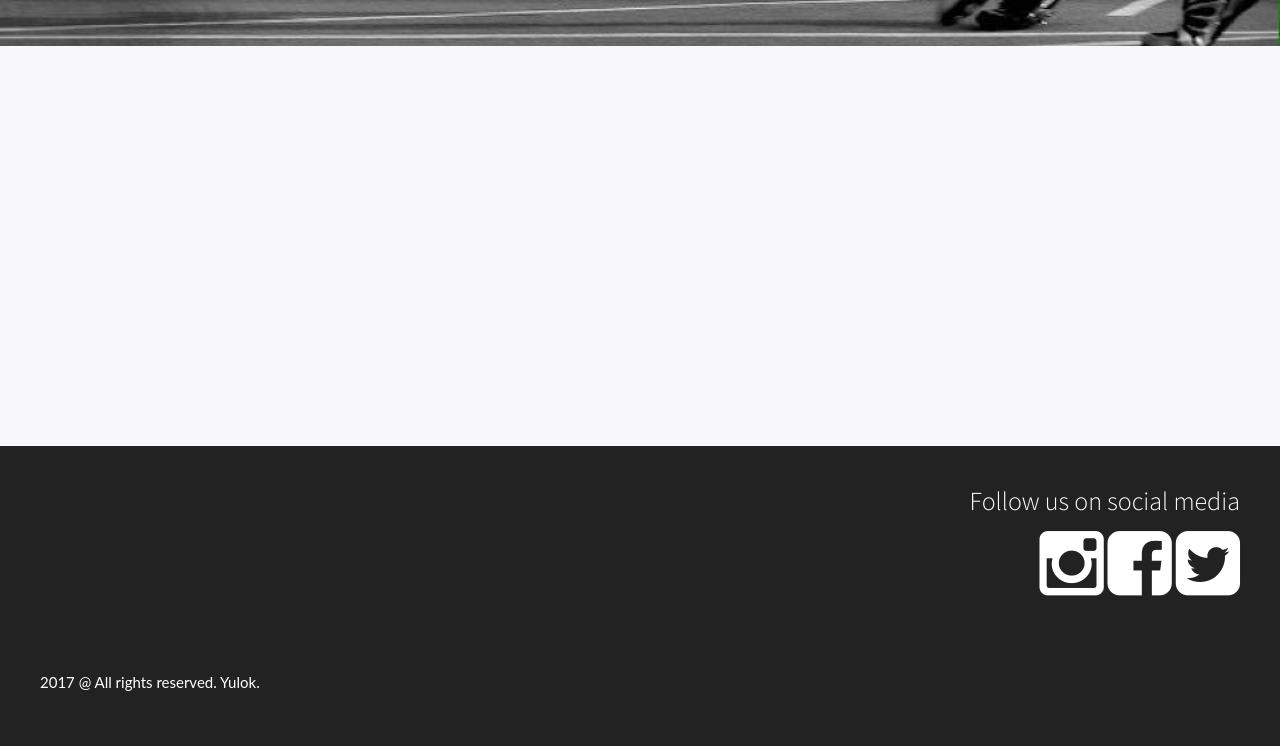
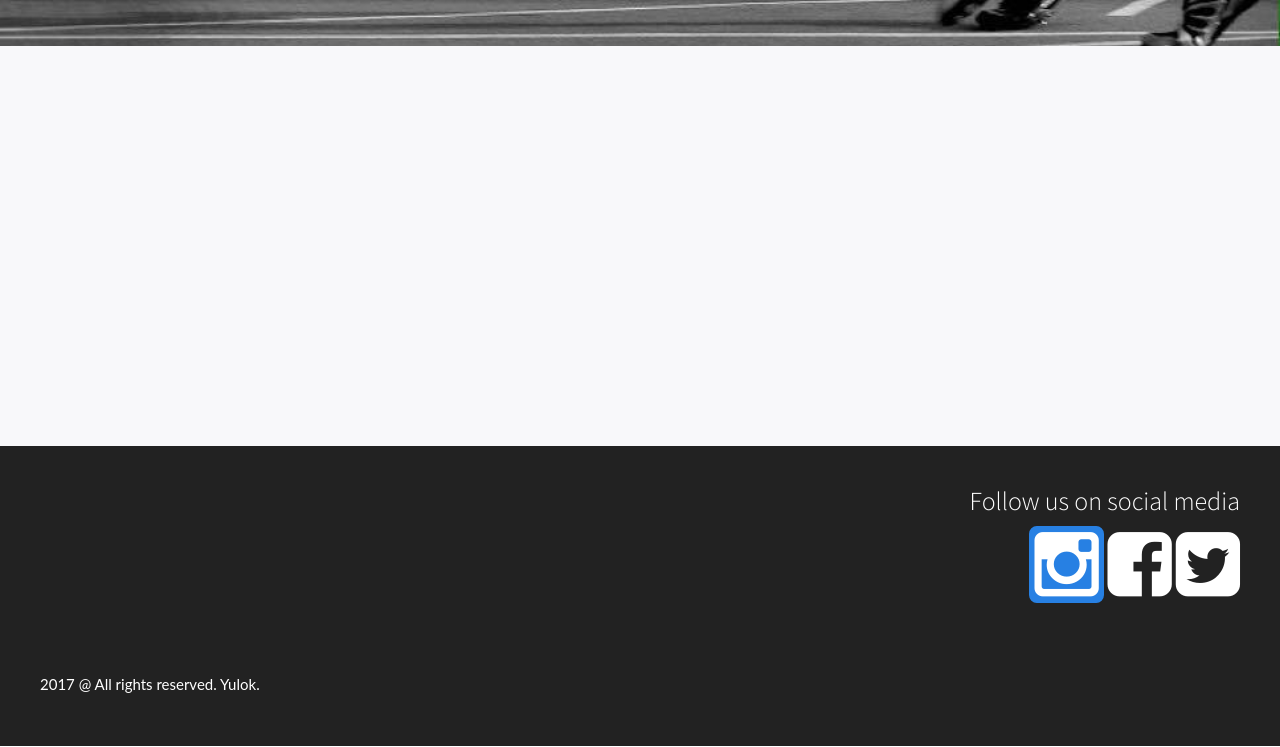
Before and after one commit to cfdez89/Yulok, a plain HTML site: page index.html at #!/search in a window 1280 px wide. In both pictures the pointer is over the element 1071 px from the left and 1330 px from the top of the page. Shown: the part 767-1514 px from the top of the page. Drawn offline with Linux system fonts and the light colour scheme.

Commit message:
se agrega efecto over sobre preview de cada equipo ye iconos de redes sociales

```diff
--- a/presentation/styles/app/styles.css
+++ b/presentation/styles/app/styles.css
@@ -33,8 +33,13 @@
 .searchContainer .thumbnail{
     border-top-style:solid;
     border-top-width:0.3em;
-    border-top-color:red;
+    border-top-color:#ff0039;
     background-color:rgb(248, 248, 250);
+}
+
+.searchContainer .thumbnail:hover{
+    background-color: gray;
+    color:white;
 }
 
 .teamHeaderContainer {
@@ -126,6 +131,9 @@
     margin-left: 40px;
     margin-right: 40px;
 }
+.contactContainer .body span:hover{
+    color:#2780e3;
+}
 .socialContainer {
     background-color:rgb(248, 248, 250);
     width:100%;
@@ -146,6 +154,23 @@
 .footerContainer .social{
     padding-top: 20px;
     margin-right: 40px;
+}
+.footerContainer .social span:hover{
+    color:#2780e3;
+    background-color:#2780e3;
+    border-top-style: solid;
+    border-top-width: 1px ;
+    border-top-color: #2780e3;
+    border-bottom-style: solid;
+    border-bottom-width: 1px ;
+    border-bottom-color: #2780e3;
+    border-left-style: solid;
+    border-left-width: 5px ;
+    border-left-color: #2780e3;
+    border-right-style: solid;
+    border-right-width: 5px ;
+    border-right-color: #2780e3;
+    border-radius: 8px;
 }
 .footerContainer .copyright{
     padding-top:50px;
```
Also changed, not shown: presentation/components/search/views/search.html (+4 -4 lines).
